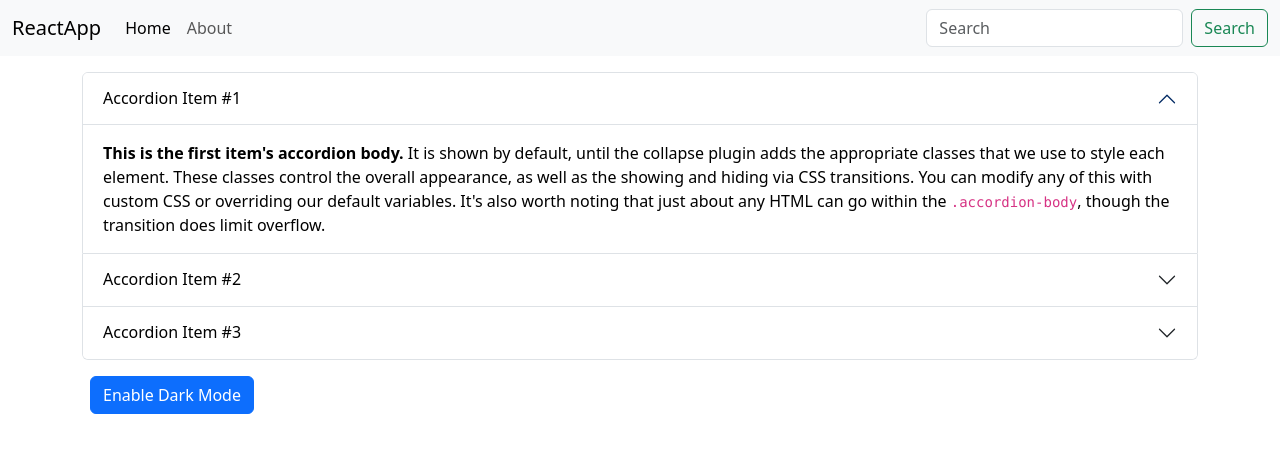
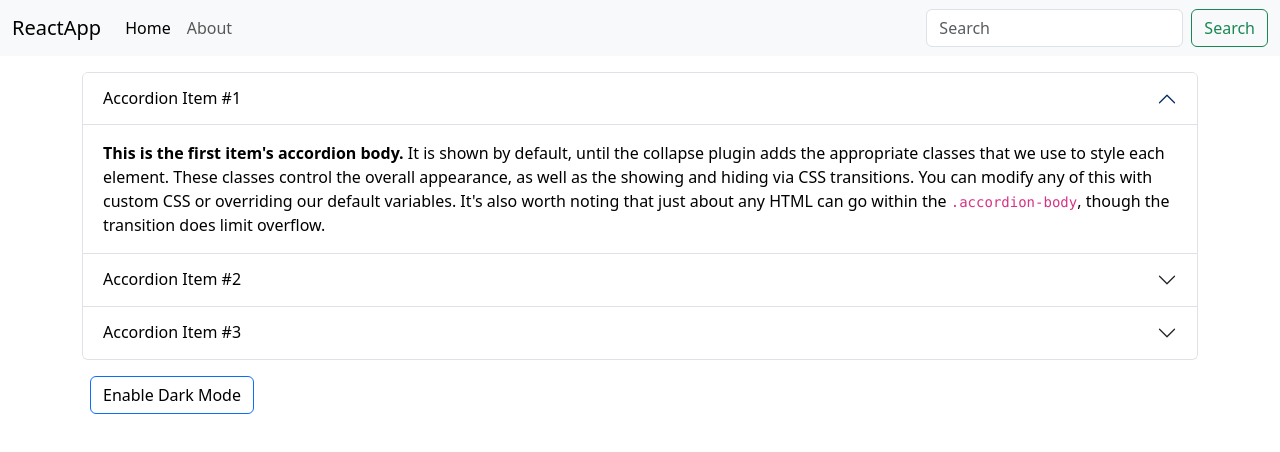
Before and after one commit to darb27/abhi.github.io, a React (Create React App) app: page / in a window 1280 px wide. Shown: the top 452 px of the page. Built offline with nearby package versions, Linux system fonts and the light colour scheme.

Commit message:
updated button css

```diff
--- a/src/components/About.js
+++ b/src/components/About.js
@@ -4,7 +4,8 @@ import React, { useState } from 'react'
 export default function About() {
     const [myStyle, setmyStyle] = useState({
         color: 'black',
-        backgroundColor: 'white'
+        backgroundColor: 'white',
+
 
     })
 
@@ -16,6 +17,7 @@ export default function About() {
                 {
                     color: 'white',
                     backgroundColor: 'black'
+
                 }
             )
             setText('Disable Dark Mode')
@@ -33,8 +35,10 @@ export default function About() {
         }
     }
 
+
+
     return (
-        <div className='Container' style={myStyle}>
+        <div className='Container' >
             <div className="accordion" id="accordionPanelsStayOpenExample" style={myStyle}>
                 <div className="accordion-item" style={myStyle}>
                     <h2 className="accordion-header" >
@@ -74,7 +78,7 @@ export default function About() {
                 </div>
             </div>
             <div>
-                <button className="btn btn-primary my-3 mx-2" onClick={changeColor}>{text}</button>
+                <button className="btn btn-primary my-3 mx-2" onClick={changeColor} style={myStyle}>{text}</button>
             </div>
         </div>
     )
```
